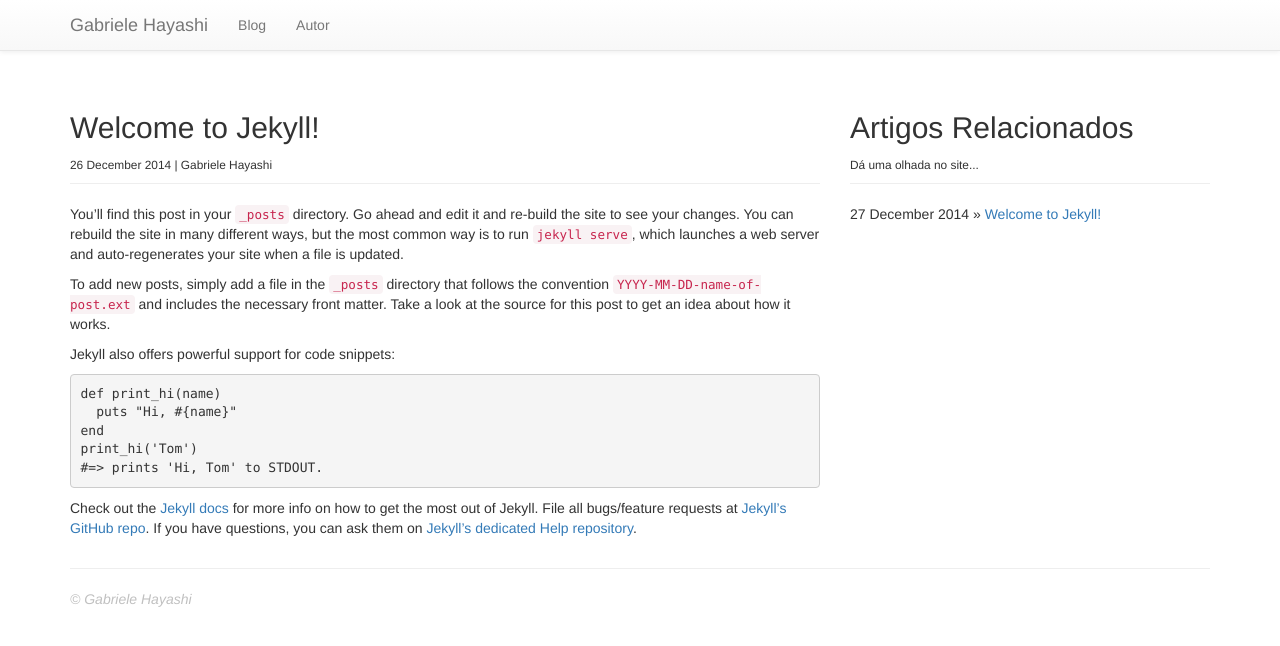
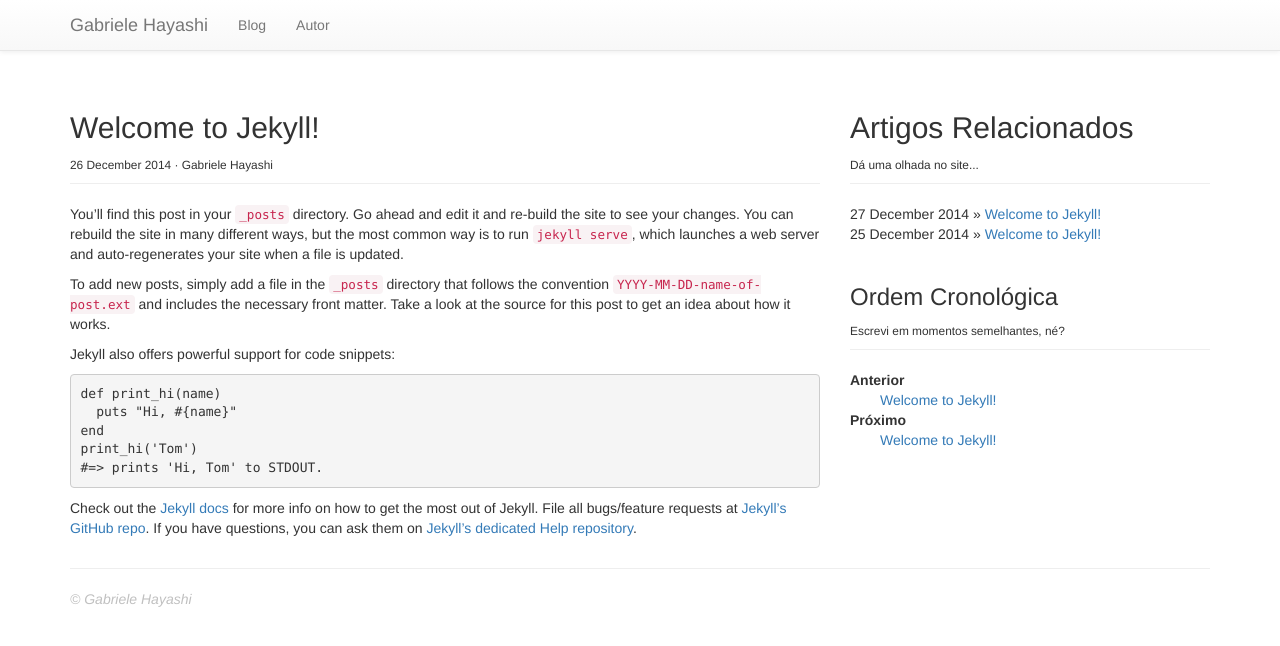
Before and after one commit to gahayashi/gahayashi.github.io, a Jekyll site: the page built from _posts/2014-12-26-welcome-to-jekyll.markdown, in a window 1280 px wide. Shown: the top 646 px of the page. Built offline with Jekyll 4.4.1, drawn with Linux system fonts in a browser that asks for light colours.

Commit message:
Testando algumas coisas de layout e escrevendo as páginas.

```diff
--- a/_layouts/page.html
+++ b/_layouts/page.html
@@ -13,4 +13,7 @@ layout: base
 
 		{{ content }}
 	</div>
+	<div class="col-md-4">
+		<!-- Preciso pensar no que colocar neste espaço... =/ -->
+	</div>
 </div>
--- a/_layouts/post.html
+++ b/_layouts/post.html
@@ -6,7 +6,7 @@ layout: base
 	<div class="col-md-8">
 		<header class="page-header">
 			<h2>{{ page.title }}</h2>
-			<small>{{ page.date | date_to_long_string }} | {{ site.author }}</small>
+			<small>{{ page.date | date_to_long_string }} &middot; {{ site.author }}</small>
 		</header>
 
 		{{ content }}
@@ -20,5 +20,25 @@ layout: base
 		{% for related in site.related_posts %}
 			<div>{{ related.date | date_to_long_string }} &raquo; <a href="{{ related.url }}">{{ related.title }}</a></div>
 		{% endfor %}
+
+		<header class="page-header">
+			<h3>Ordem Cronológica</h3>
+			<small>Escrevi em momentos semelhantes, né?</small>
+		</header>
+
+		<dl>
+			{% if page.previous %}
+				<dt>Anterior</dt>
+				<dd>
+					<a href="{{ page.previous.url }}">{{ page.previous.title }}</a>
+				</dd>
+			{% endif %}
+			{% if page.next %}
+				<dt>Próximo</dt>
+				<dd>
+					<a href="{{ page.next.url }}">{{ page.next.title }}</a>
+				</dd>
+			{% endif %}
+		</dl>
 	</div>
 </div>
--- a/css/style.css
+++ b/css/style.css
@@ -11,6 +11,6 @@ body {
 	font-style: italic;
 }
 
-dl#projects dd {
+dl dd {
 	margin-left: 30px;
 }
```
Also changed, not shown: 2-about.md (+4 -0 lines), _posts/2014-12-25-welcome-to-jekyll.markdown (added, +25 -0 lines).
